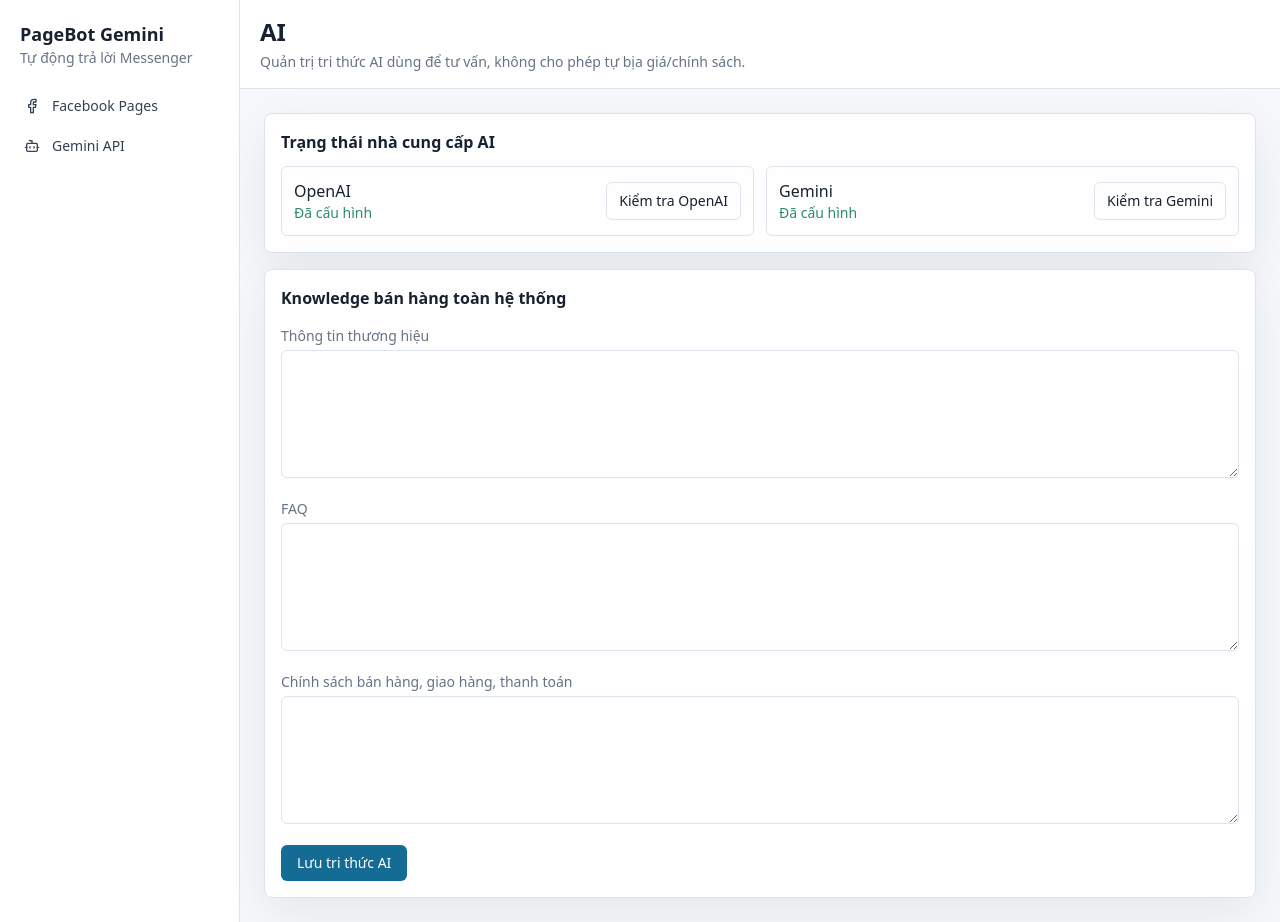
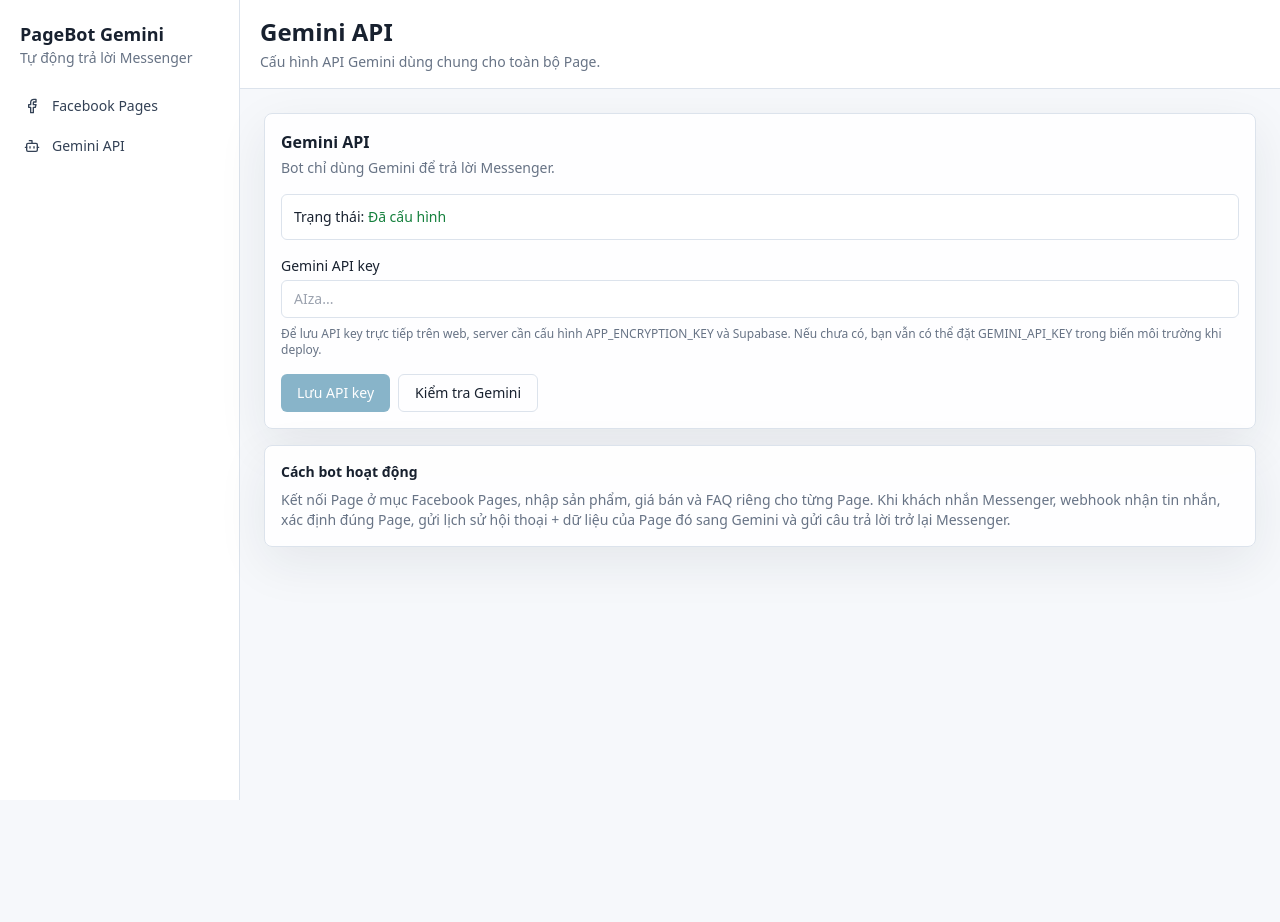
Before and after one commit to techzoneadapter-droid/chatbot, a Next.js app: page /ai in a window 1280 px wide. After the commit the page ends 800 px from the top, so only its background shows below. Built offline with nearby package versions, Linux system fonts and the light colour scheme; no server answers.

Commit message:
Simplify AI page to Gemini settings

```diff
--- a/app/ai/page.tsx
+++ b/app/ai/page.tsx
@@ -1,10 +1,10 @@
-import { KnowledgeSettings } from "@/components/ai/knowledge-settings";
+import { GeminiSettings } from "@/components/ai/gemini-settings";
 import { AppShell } from "@/components/ui/shell";
 
 export default function AIPage() {
   return (
-    <AppShell title="AI" subtitle="Quản trị tri thức AI dùng để tư vấn, không cho phép tự bịa giá/chính sách.">
-      <KnowledgeSettings />
+    <AppShell title="Gemini API" subtitle="Cấu hình API Gemini dùng chung cho toàn bộ Page.">
+      <GeminiSettings />
     </AppShell>
   );
 }
```
